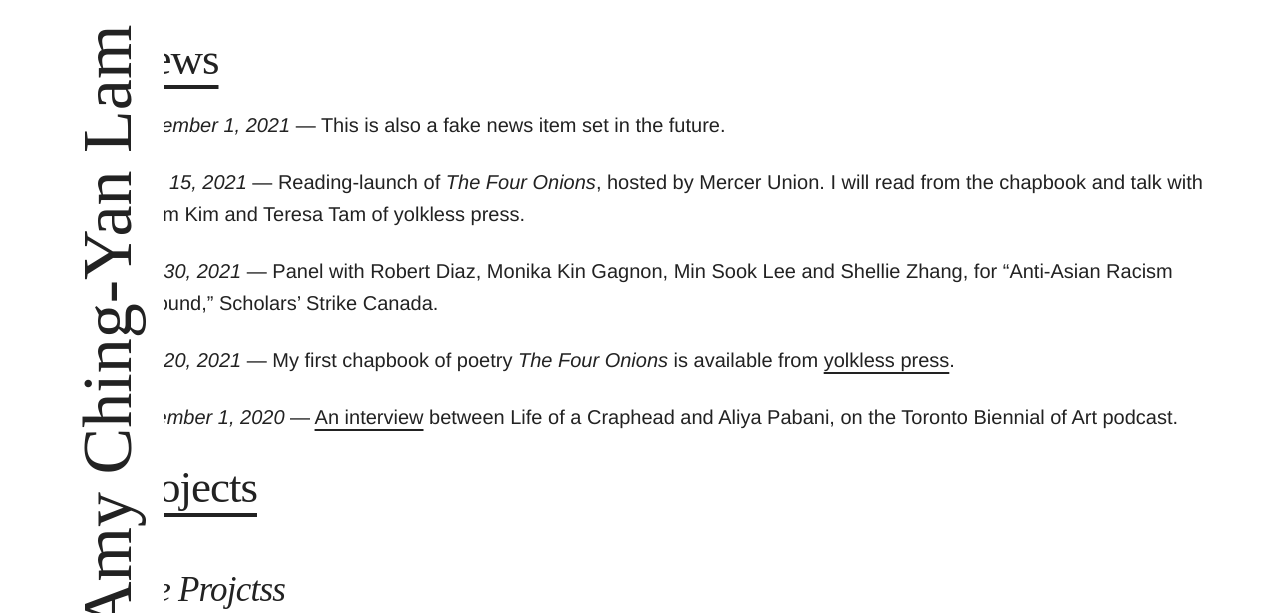
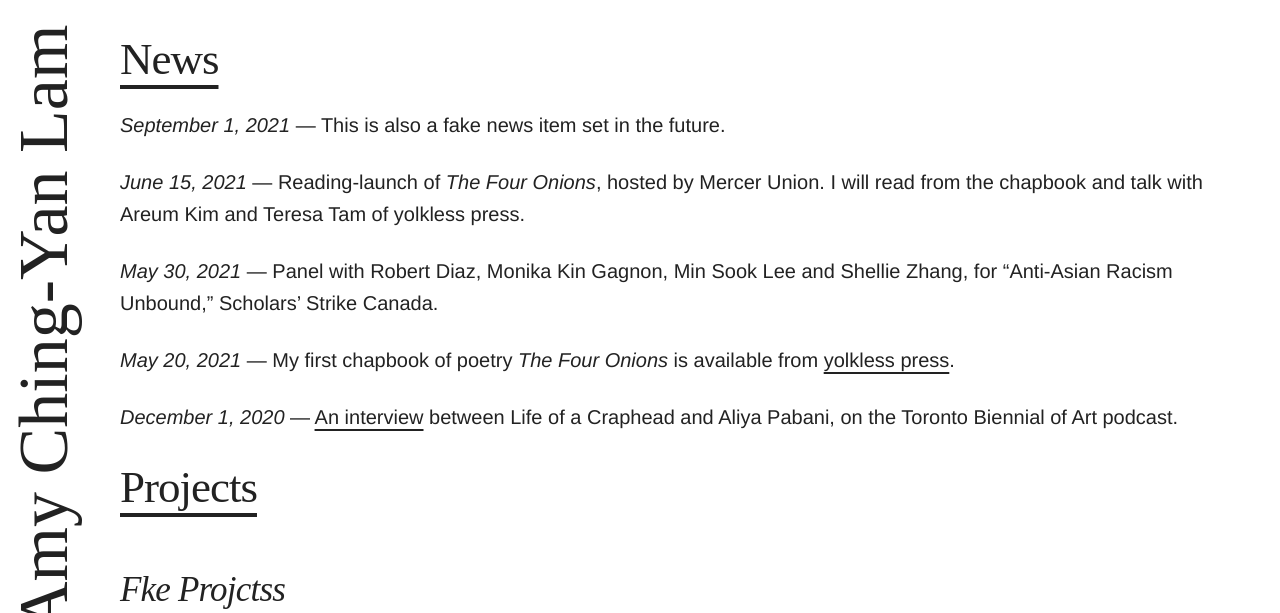
Before and after one commit to amychingyan/website, a Jekyll site: the page built from index.md, in a window 1280 px wide. Shown: the top 613 px of the page. Built offline with Jekyll 4.4.1, drawn with Linux system fonts in a browser that asks for light colours; nearby versions of some CDN libraries; grey boxes are pictures that could not be loaded.

Commit message:
Fixed a spacing blebbie

```diff
--- a/css/skeleton.css
+++ b/css/skeleton.css
@@ -418,10 +418,6 @@
 there.
  */
 
-.headline {
-
-
-}
 
 .tube {
   margin-left: 5%;
@@ -461,6 +457,8 @@
     font-size: 70px;
     padding-bottom: 25px;
     color: #222;
+    margin-left: 0%;
+    margin-right: 0%;
 
   }
 
```
